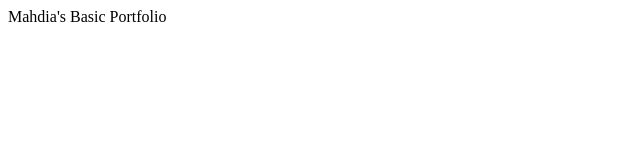
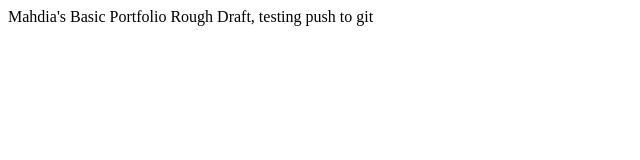
Before and after one commit to Mahdia93/mahdia93.github.io, a plain HTML site: page portfolio.html in a window 1280 px wide. Shown: the whole page, without its empty margins (0-640 px from the left). Drawn offline with Linux system fonts and the light colour scheme.

Commit message:
portfolio.html

```diff
--- a/portfolio.html
+++ b/portfolio.html
@@ -5,5 +5,6 @@
 </head>
 <body>
 <p1> Mahdia's Basic Portfolio</p1>
+<p2> Rough Draft, testing push to git </p2>
 </body>
 </html>
```
